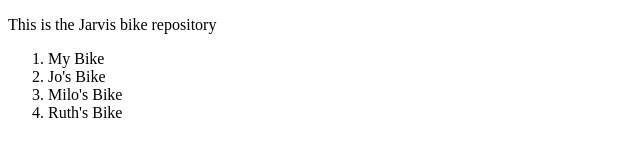
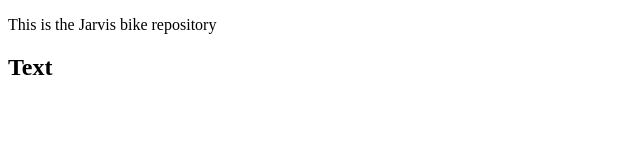
Before and after one commit to WaracleAcademy/modern-javascript-002-HughJarvis, a plain HTML site: page index.html in a window 1280 px wide. Shown: the whole page, without its empty margins (0-640 px from the left). Drawn offline with Linux system fonts and the light colour scheme.

Commit message:
adding some javascript

```diff
--- a/index.html
+++ b/index.html
@@ -10,16 +10,21 @@
      <header>
       <p>This is the Jarvis bike repository</p>
      </header>
-     <main>
-      <ol>
+     <main id="primaryView">
+      <ul>
          <li>My Bike</li>
          <li>Jo's Bike</li>
          <li>Milo's Bike</li>
          <li>Ruth's Bike</li>
-      </ol>
+      </ul>
      </main>
      <script type="text/javascript">
-      console.log('This is JavaScript');
+      const bikes = ["My Bike", "Jo\'s Bike", ];
+
+      const mainView = document.querySelector('#primaryView');
+      mainView.innerHTML = `
+         <h2>Text</h2>
+      `;
      </script>
    </body>
 </html>
```
